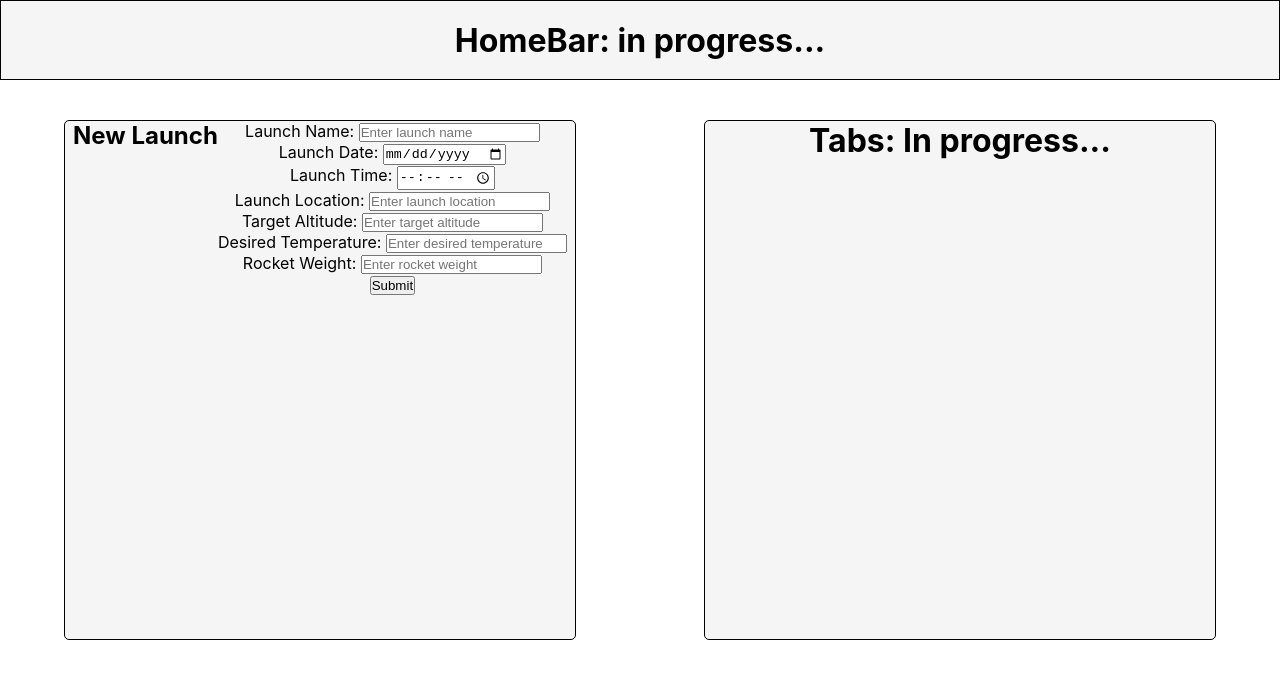
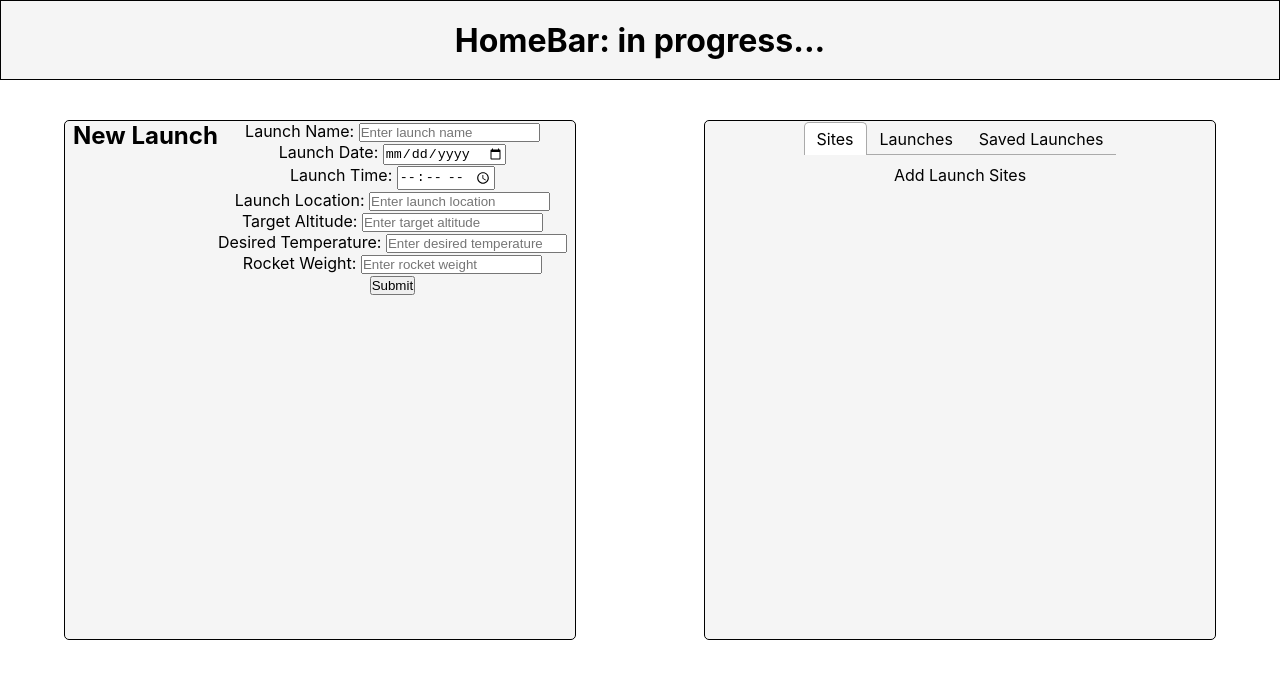
Before and after one commit to WVU-CS330-2025-01-Group11/LIFT-front, a React (Create React App) app in the folder front-end-app/: page / in a window 1280 px wide. Shown: the top 678 px of the page. Built offline with nearby package versions, Linux system fonts and the light colour scheme.

Commit message:
Created LiftTabs that creates three tabs for the home page

```diff
--- a/front-end-app/src/Homepage.js
+++ b/front-end-app/src/Homepage.js
@@ -1,5 +1,6 @@
 import React from "react";
 import LaunchForm from "./LaunchForm";
+import LiftTabs from './LiftTabs';
 import './style.css';
 
 function Homepage(){
@@ -10,13 +11,12 @@ function Homepage(){
 
                 <h1>HomeBar: in progress...</h1>
             </div>
+            <div className="main-content">
             <div className="newlaunch">
 
                 <LaunchForm />
             </div>
-            <div className="launchsites" >
-
-                <h1>Tabs: In progress...</h1>
+                <LiftTabs />
             </div>
         </>
     );
--- /dev/null
+++ b/front-end-app/src/LiftTabs.js
@@ -0,0 +1,31 @@
+import React from 'react';
+import { Tabs, Tab, TabList, TabPanel } from 'react-tabs';
+import 'react-tabs/style/react-tabs.css';
+import './style.css';
+const LiftTabs = () => {
+  return (
+    <div className="launchsites">
+      <Tabs>
+        <TabList>
+          <Tab>Sites</Tab>
+          <Tab>Launches</Tab>
+          <Tab>Saved Launches</Tab>
+        </TabList>
+
+        <TabPanel>
+          <p>Add Launch Sites</p>
+        </TabPanel>
+
+        <TabPanel>
+          <p>Add Launches</p>
+        </TabPanel>
+
+        <TabPanel>
+        <p>Add Saved launches</p>
+        </TabPanel>
+      </Tabs>
+    </div>
+  );
+};
+
+export default LiftTabs;
```
Also changed, not shown: front-end-app/src/index.html (added, +17 -0 lines).
